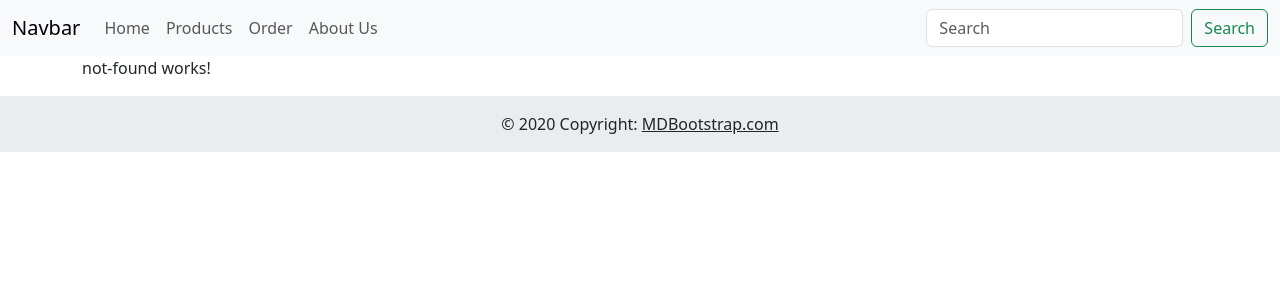
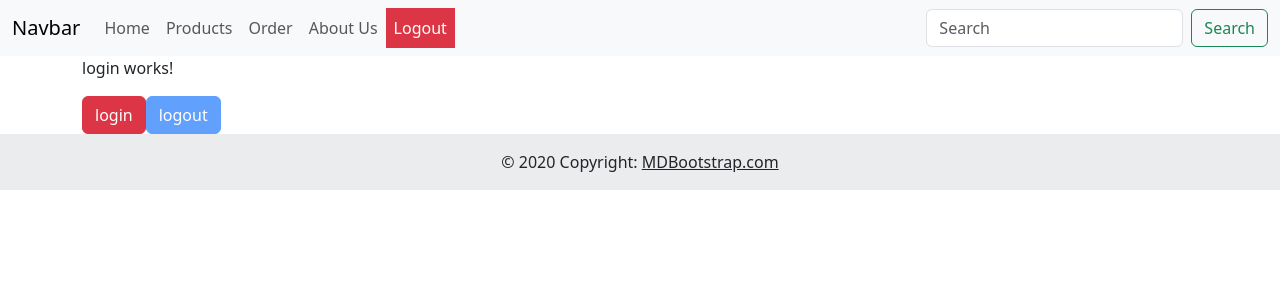
Before and after one commit to ahmed-waly55/Angular-Practice-ITI, an Angular app: page /login in a window 1280 px wide. Shown: the top 300 px of the page. Built offline with nearby package versions, Linux system fonts and the light colour scheme.

Commit message:
finish Day5

```diff
--- a/src/app/app.routes.ts
+++ b/src/app/app.routes.ts
@@ -7,10 +7,12 @@ import { OrderComponent } from './components/order/order.component';
 import { NotFoundComponent } from './components/not-found/not-found.component';
 import { VisionComponent } from './components/vision/vision.component';
 import { ValuesComponent } from './components/values/values.component';
+import { LoginComponent } from './components/login/login.component';
 
 export const routes: Routes = [
     {path: '' , redirectTo: 'home' , pathMatch:'full'},
     {path: 'home' , component: HomeComponent},
+    {path:'login',component: LoginComponent},
     {path: 'products', component : ProductsComponent},
 
     {path: 'about', component: AboutUsComponent,
--- /dev/null
+++ b/src/app/components/login/login.component.html
@@ -0,0 +1,4 @@
+<p>login works!</p>
+
+<button class="btn btn-danger" (click)="login()" [disabled]="isUserLogged">login</button>
+<button class="btn btn-primary" (click)="logout()" [disabled]="!isUserLogged">logout</button>
--- /dev/null
+++ b/src/app/components/login/login.component.ts
@@ -0,0 +1,28 @@
+import { Component } from '@angular/core';
+import { UserAuthService } from '../../services/user-auth.service';
+
+@Component({
+  selector: 'app-login',
+  imports: [],
+  templateUrl: './login.component.html',
+  styleUrl: './login.component.css'
+})
+export class LoginComponent {
+
+  isUserLogged:boolean;
+
+  constructor(private _userAuth:UserAuthService){
+    this.isUserLogged = this._userAuth.getUserLogged();
+  }
+
+  login(){
+    this._userAuth.login();
+
+    this.isUserLogged = this._userAuth.getUserLogged();
+  }
+
+  logout(){
+    this._userAuth.logout();
+    this.isUserLogged = this._userAuth.getUserLogged();
+  }
+}
--- a/src/app/components/navbar/navbar.component.html
+++ b/src/app/components/navbar/navbar.component.html
@@ -21,6 +21,16 @@
           <li class="nav-item">
             <a routerLink="/about"  routerLinkActive="bg-danger text-white" class="nav-link" >About Us</a>
           </li>
+          <li class="nav-item">
+            @if(isUserLogined){
+              <a routerLink="/login"  routerLinkActive="bg-danger text-white" class="nav-link" >Login</a>
+            }
+            @else {
+              <a routerLink="/login"  routerLinkActive="bg-danger text-white" class="nav-link" >Logout</a>
+
+            }
+          </li>
+
         </ul>
         <form class="d-flex" role="search">
           <input class="form-control me-2" type="search" placeholder="Search" aria-label="Search">
--- a/src/app/components/navbar/navbar.component.ts
+++ b/src/app/components/navbar/navbar.component.ts
@@ -1,6 +1,7 @@
-import { Component } from '@angular/core';
+import { Component, OnInit } from '@angular/core';
 import { StaticProductsService } from '../../services/static-products.service';
 import { RouterLink, RouterLinkActive } from '@angular/router';
+import { UserAuthService } from '../../services/user-auth.service';
 
 @Component({
   selector: 'app-navbar',
@@ -9,13 +10,25 @@ import { RouterLink, RouterLinkActive } from '@angular/router';
   providers:[StaticProductsService],
   styleUrl: './navbar.component.css'
 })
-export class NavbarComponent {
+export class NavbarComponent implements OnInit{
 
-  constructor(private _StaticProductsService:StaticProductsService){
+  isUserLogined!:boolean;
+  constructor(private _userAuth:UserAuthService){
 
+  }
+  ngOnInit(): void {
+    // this.isUserLogined = this._userAuth.getUserLogged();
+
+    this._userAuth.getAuthSubject().subscribe({
+      next:(status)=>{
+        this.isUserLogined = status;
+      },
+
+    })
   }
 
 
 
 
+
 }
--- /dev/null
+++ b/src/app/services/user-auth.service.ts
@@ -0,0 +1,34 @@
+import { Injectable } from '@angular/core';
+import { BehaviorSubject } from 'rxjs';
+
+@Injectable({
+  providedIn: 'root'
+})
+export class UserAuthService {
+
+  private authSubject:BehaviorSubject<boolean>;
+  // isUserLogged:boolean = false;
+  constructor() {
+    this.authSubject = new BehaviorSubject<boolean>(false);
+   }
+
+
+  login(){
+    localStorage.setItem('token','ahfhaiufguiag8555');
+
+    this.authSubject.next(true);
+  }
+
+  logout(){
+    localStorage.removeItem('token');
+    this.authSubject.next(false);
+  }
+
+  getUserLogged():boolean{
+   return localStorage.getItem('token')? true: false;
+  }
+
+  getAuthSubject():BehaviorSubject<boolean>{
+   return this.authSubject
+  }
+}
```
Also changed, not shown: src/app/components/login/login.component.css (added), 2 other files (tests, documents, lock files or other folders).
